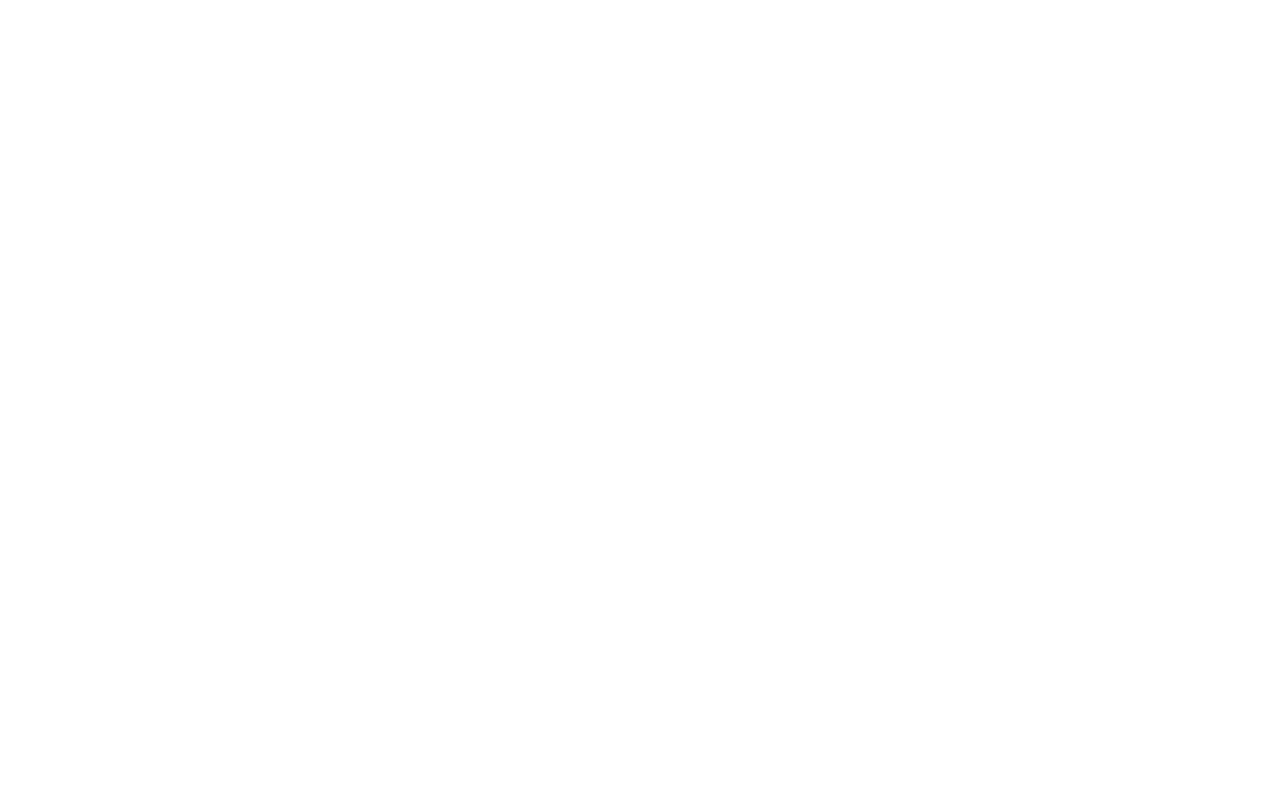
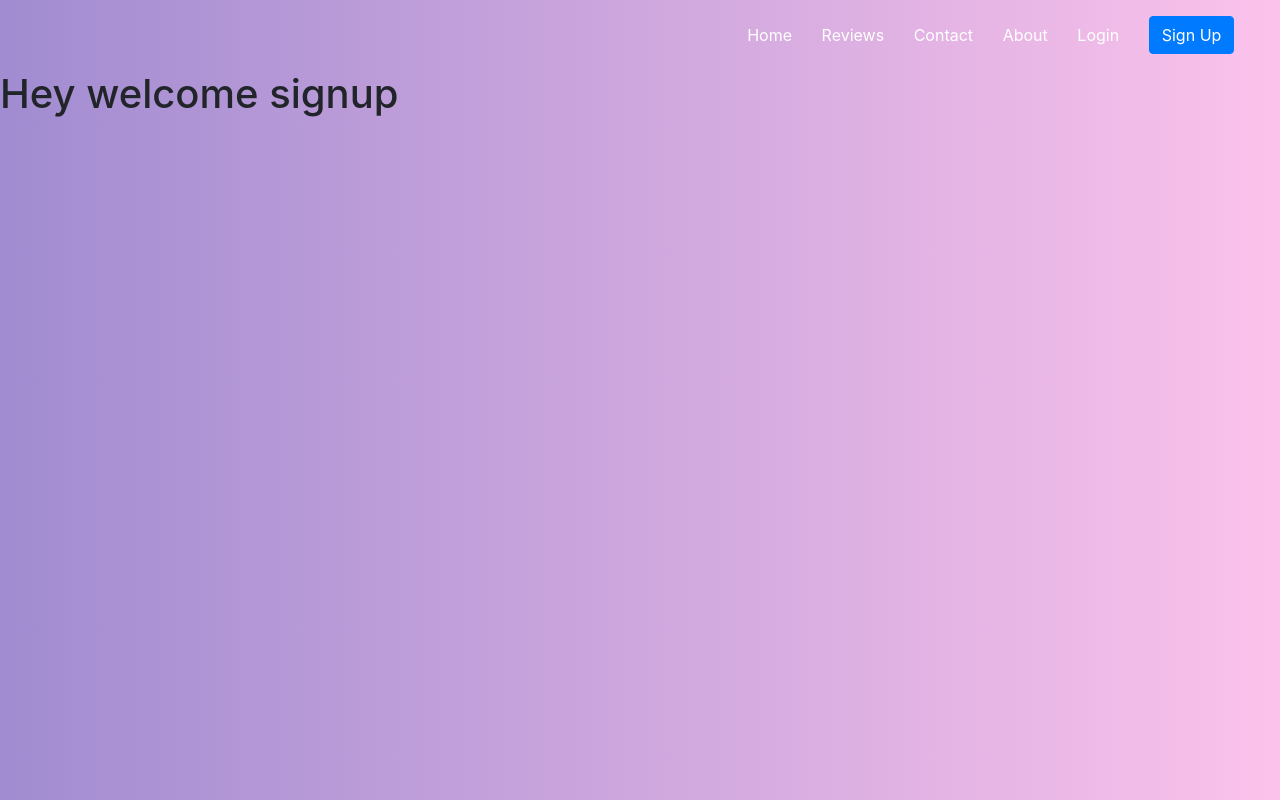
Before and after one commit to heiscostly/booktube-project, a React (Create React App) app: page /signup in a window 1280 px wide. Built offline with nearby package versions, Linux system fonts and the light colour scheme; a web font is replaced by a local one.

Commit message:
About to start the signup page

```diff
--- a/src/App.js
+++ b/src/App.js
@@ -2,6 +2,7 @@
 import './App.css';
 import { BrowserRouter, Route, Switch } from "react-router-dom";
 import Login from './components/login';
+import Signup from './components/signup'
 import Index from './components/index';
 
 function App() {
@@ -9,6 +10,7 @@
     <BrowserRouter>
       <Switch>
         <Route path="/login" component={Login}/>
+        <Route path="/signup" component={Signup}/>
         <Route path="/" exact component={Index}/>
       </Switch>
     </BrowserRouter>
--- a/src/components/login.js
+++ b/src/components/login.js
@@ -4,6 +4,7 @@
 import LockIcon from '@material-ui/icons/Lock';
 import "./login.css"
 import PassUser from '../undraw_authentication_fsn5.svg'
+import Navbar from "./navbar"
 import { Button,  Container, Row, Col, Form } from "react-bootstrap"
 
 const Checkbox = props => (
@@ -26,6 +27,7 @@
     render() {
         return (
 <div>
+    <Navbar />
 
         <Container className="form-contents d-flex w-100" style={{minHeight: "100vh"}}>
 
--- a/src/components/navbar.js
+++ b/src/components/navbar.js
@@ -23,7 +23,7 @@
             <a href="#">Contact</a>
             <a href="#">About </a>
             <Link to="/login">Login</Link>
-            <button className="btn btn-primary"> Sign Up</button>
+            <Link to="/signup"><button className="btn btn-primary"> Sign Up</button></Link>
 
         </div>
       </div>
--- /dev/null
+++ b/src/components/signup.js
@@ -0,0 +1,15 @@
+import React, { Component } from 'react'
+import Navbar from "./navbar"
+
+export class signup extends Component {
+    render() {
+        return (
+            <div>
+                <Navbar/>
+                <h1>Hey welcome signup</h1>
+            </div>
+        )
+    }
+}
+
+export default signup
```
